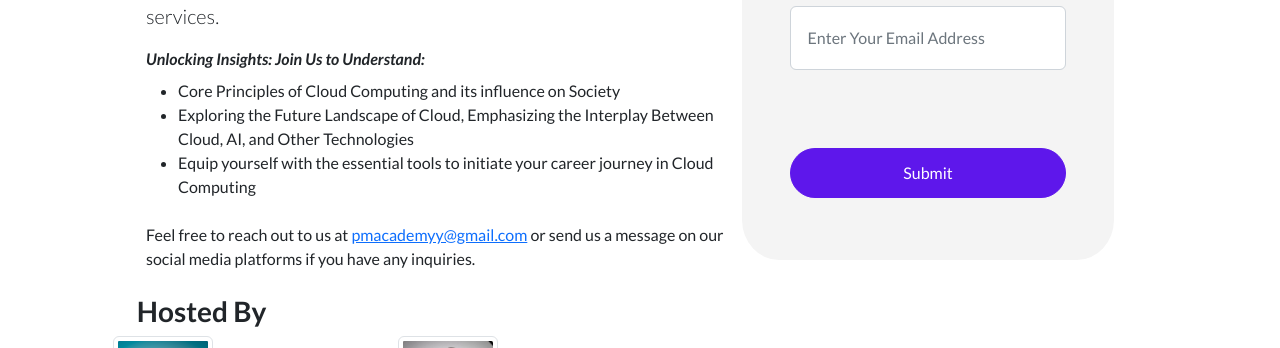
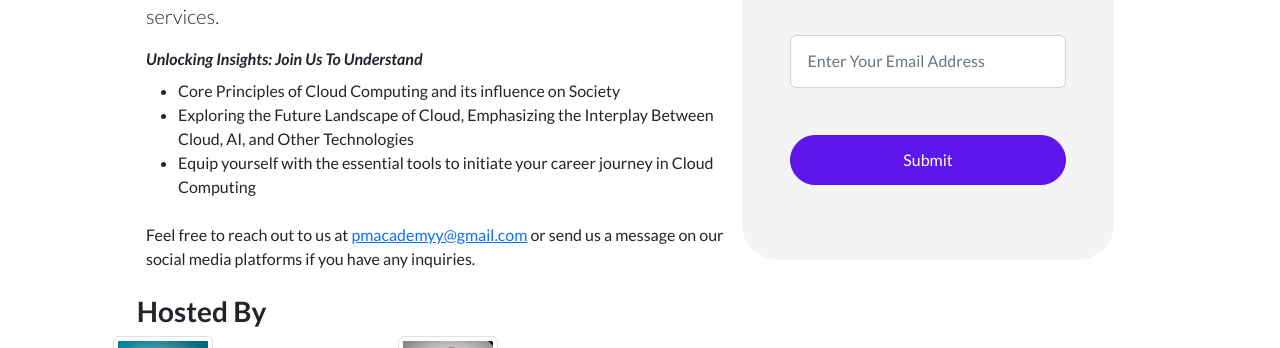
Before and after one commit to pmacademyowner/pmatalks, a plain HTML site: page register.html in a window 1280 px wide. Shown: the part 314-662 px from the top of the page. Drawn offline with nearby package versions, Linux system fonts and the light colour scheme; a script that the page names is missing.

Commit message:
Register is the same as index

```diff
--- a/register.html
+++ b/register.html
@@ -110,7 +110,7 @@
                     </div>
                     <p class="py-2 lead mb-0">Cloud Computing is a transformative technology allowing users to leverage cloud resources such as servers, storage, and applications via the internet, offering flexibility, scalability, and on-demand services.</p>
 
-                    <p class="pt-2 mb-2"><b><i>Unlocking Insights: Join Us to Understand:</i></b></p>
+                    <p class="pt-2 mb-2"><b><i>Unlocking Insights: Join Us To Understand</i></b></p>
                     <ul class="">
                         <li>Core Principles of Cloud Computing and its influence on Society</li>
                         <li>Exploring the Future Landscape of Cloud, Emphasizing the Interplay Between Cloud, AI, and Other Technologies</li>
@@ -118,12 +118,11 @@
                     </ul>
                     <p class="py-2">Feel free to reach out to us at <a href="mailto:pmacademyy@gmail.com">pmacademyy@gmail.com</a>  or send us a message on our social media platforms if you have any inquiries.</p>
                 </div>
-                <div class="col-lg-4 d-flex" style="padding-top:5%; padding-left:2%;">
+                <div class="col-lg-4 d-flex" style="padding-top:10%; padding-left:2%;">
                     <div class="px-5 py-4 row" style="background-color: #f4f4f4; border-radius: 10%; margin-top:10%; margin-bottom:10%;">
                     <!-- <div class="px-5 py-4 col" style="background-color: #f4f4f4; border-radius: 10%; margin-bottom: 300px;"></div> -->
                         <h2 class="mb-0" style="white-space: nowrap; color: #5e17eb;">Register Now</h2>
-                        <input type="email" class="form-control form-rounded mt-5" placeholder="Enter Your Email Address" style="max-height:18%">
-                        <p id="registrationMessage" style="color: #5e17eb;"><!-- TODO: For Praveen, put response from backend saying email registered--></p>
+                        <input type="email" class="form-control form-rounded mt-2" placeholder="Enter Your Email Address" style="max-height:18%">
                         <div class="container">
                             <div class="row align-items-center">
                                 <button type="button" class="btn btn-primary rounded-pill move-in" style="background-color: #5e17eb; border-color: #5e17eb;">Submit</button>
@@ -171,7 +170,7 @@
                     </div>
                     <p class="py-2 lead mb-0">Cloud Computing is a transformative technology allowing users to leverage cloud resources such as servers, storage, and applications via the internet, offering flexibility, scalability, and on-demand services.</p>
 
-                    <p class="pt-2 mb-2"><b><i>Unlocking Insights: Join Us to Understand:</i></b></p>
+                    <p class="pt-2 mb-2"><b><i>Unlocking Insights: Join Us To Understand</i></b></p>
                     <ul class="">
                         <li>Core Principles of Cloud Computing and its influence on Society</li>
                         <li>Exploring the Future Landscape of Cloud, Emphasizing the Interplay Between Cloud, AI, and Other Technologies</li>
```
